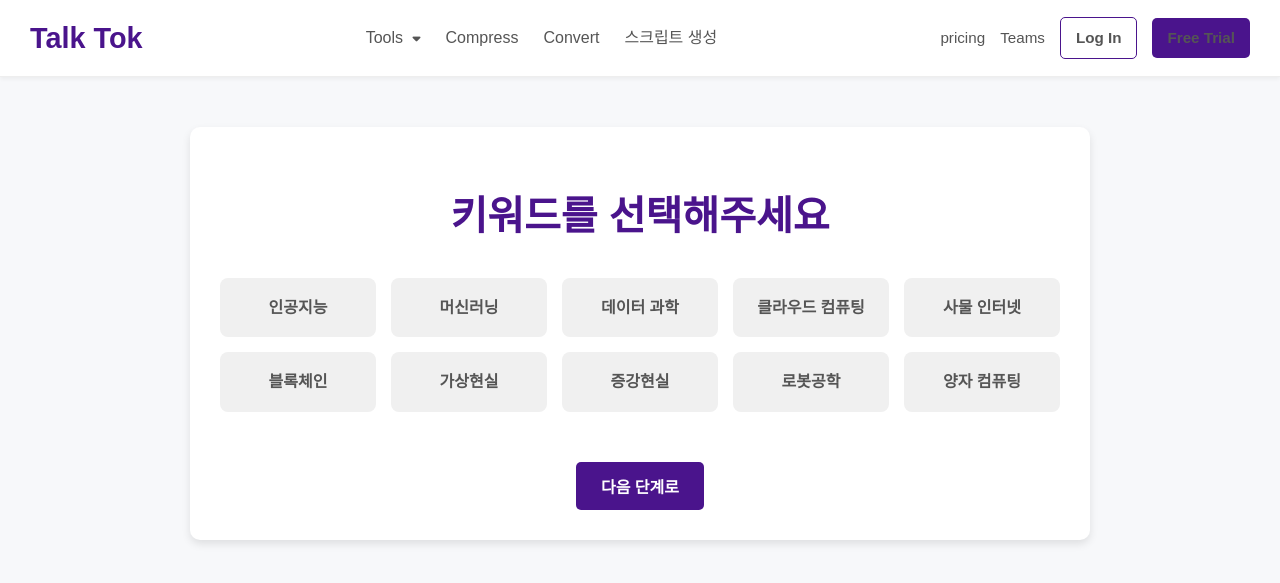
After one commit to haxxm/myMINI, a Flask app: page /script_generator/keywords in a window 1280 px wide. The commit adds this page. Shown: the top 583 px of the page. Run offline with Flask 3, Linux system fonts and the light colour scheme.

Commit message:
프론트 세번째 수정

```diff
--- a/app.py
+++ b/app.py
@@ -2,29 +2,26 @@ from flask import Flask, render_template, request, redirect, url_for, flash, ses
 from flask_sqlalchemy import SQLAlchemy
 from flask_login import LoginManager, UserMixin, login_user, logout_user, login_required, current_user
 from werkzeug.security import generate_password_hash, check_password_hash
-import os # 파일 경로 관리를 위해 추가
-import uuid # 비회원 세션 관리를 위해 추가
+import os
+import uuid
 
 app = Flask(__name__)
 
-# Flask 앱 설정
-app.config['SECRET_KEY'] = 'your_super_secret_key' # 세션을 위한 비밀 키 (아주 중요! 실제 배포 시에는 복잡하고 예측 불가능한 문자열로 변경하세요.)
-app.config['SQLALCHEMY_DATABASE_URI'] = 'sqlite:///site.db' # SQLite 데이터베이스 파일 경로
-app.config['SQLALCHEMY_TRACK_MODIFICATIONS'] = False # 변경 사항 추적 비활성화 (성능 향상)
+app.config['SECRET_KEY'] = 'your_super_secret_key'
+app.config['SQLALCHEMY_DATABASE_URI'] = 'sqlite:///site.db'
+app.config['SQLALCHEMY_TRACK_MODIFICATIONS'] = False
 
 db = SQLAlchemy(app)
 login_manager = LoginManager(app)
-login_manager.login_view = 'login' # 로그인 필요 시 리다이렉트할 라우트 이름
+login_manager.login_view = 'login'
 
-# 업로드 및 변환된 파일을 저장할 폴더 설정
 UPLOAD_FOLDER = 'uploads'
 CONVERTED_FOLDER = 'converted'
-os.makedirs(UPLOAD_FOLDER, exist_ok=True) # 폴더 없으면 생성
+os.makedirs(UPLOAD_FOLDER, exist_ok=True)
 os.makedirs(CONVERTED_FOLDER, exist_ok=True)
 app.config['UPLOAD_FOLDER'] = UPLOAD_FOLDER
 app.config['CONVERTED_FOLDER'] = CONVERTED_FOLDER
 
-# 사용자 모델 정의
 class User(db.Model, UserMixin):
     id = db.Column(db.Integer, primary_key=True)
     username = db.Column(db.String(20), unique=True, nullable=False)
@@ -43,31 +40,26 @@ class User(db.Model, UserMixin):
     def __repr__(self):
         return f"User('{self.username}', '{self.email}')"
 
-# Flask-Login의 사용자 로더 함수
 @login_manager.user_loader
 def load_user(user_id):
-    return db.session.get(User, int(user_id)) # Flask 2.3+ 부터는 get()을 사용
+    return db.session.get(User, int(user_id))
 
 # --- 메인 페이지 라우트 ---
 @app.route('/')
 def index():
-    # 비회원 사용량 추적을 위한 세션 초기화 및 전달
-    # 현재 로그인된 사용자가 아니라면, 세션에 'free_trial_count'를 확인하거나 초기화
     if not current_user.is_authenticated:
         if 'free_trial_count' not in session:
             session['free_trial_count'] = 0
-        # 최대 무료 사용 횟수
         MAX_FREE_TRIALS = 5
         remaining_trials = MAX_FREE_TRIALS - session['free_trial_count']
         return render_template('index.html', remaining_trials=remaining_trials, is_authenticated=False)
     else:
-        # 로그인된 사용자라면 제한 없음 (또는 다른 제한 정책)
         return render_template('index.html', is_authenticated=True)
 
 # --- 회원가입 라우트 ---
 @app.route('/register', methods=['GET', 'POST'])
 def register():
-    if current_user.is_authenticated: # 이미 로그인되어 있다면 대시보드로 리다이렉트
+    if current_user.is_authenticated:
         return redirect(url_for('dashboard'))
 
     if request.method == 'POST':
@@ -75,7 +67,6 @@ def register():
         email = request.form['email']
         password = request.form['password']
 
-        # 사용자명 또는 이메일이 이미 존재하는지 확인
         existing_user_username = db.session.execute(db.select(User).filter_by(username=username)).scalar_one_or_none()
         existing_user_email = db.session.execute(db.select(User).filter_by(email=email)).scalar_one_or_none()
 
@@ -87,7 +78,7 @@ def register():
             return redirect(url_for('register'))
 
         new_user = User(username=username, email=email)
-        new_user.set_password(password) # 비밀번호 해싱
+        new_user.set_password(password)
         db.session.add(new_user)
         db.session.commit()
         flash('회원가입이 완료되었습니다! 이제 로그인할 수 있습니다.', 'success')
@@ -97,58 +88,54 @@ def register():
 # --- 로그인 라우트 ---
 @app.route('/login', methods=['GET', 'POST'])
 def login():
-    if current_user.is_authenticated: # 이미 로그인되어 있다면 대시보드로 리다이렉트
+    if current_user.is_authenticated:
         return redirect(url_for('dashboard'))
 
     if request.method == 'POST':
         username = request.form['username']
         password = request.form['password']
-        remember = True if request.form.get('remember_me') else False # 'remember me' 체크박스
+        remember = True if request.form.get('remember_me') else False
 
         user = db.session.execute(db.select(User).filter_by(username=username)).scalar_one_or_none()
 
         if user and user.check_password(password):
             login_user(user, remember=remember)
             flash('로그인되었습니다!', 'success')
-            # 다음 페이지로 이동해야 할 경우 (예: 로그인 후 원래 가려던 페이지로)
             next_page = request.args.get('next')
-            return redirect(next_page or url_for('dashboard')) # 로그인 후 이동할 페이지 (dashboard 예시)
+            return redirect(next_page or url_for('dashboard'))
         else:
             flash('로그인 실패. 사용자명 또는 비밀번호를 확인해주세요.', 'danger')
     return render_template('login.html')
 
 # --- 로그아웃 라우트 ---
 @app.route('/logout')
-@login_required # 로그인된 사용자만 접근 가능
+@login_required
 def logout():
     logout_user()
     flash('로그아웃되었습니다.', 'info')
-    return redirect(url_for('index')) # 로그아웃 후 메인 페이지로 이동
+    return redirect(url_for('index'))
 
 # --- 대시보드 라우트 (로그인 필요) ---
 @app.route('/dashboard')
-@login_required # 이 페이지는 로그인된 사용자만 접근할 수 있습니다.
+@login_required
 def dashboard():
     return render_template('dashboard.html')
 
-# --- Word to PDF 변환 라우트 ---
+# --- PPT to PDF 변환 라우트 ---
 @app.route('/convert', methods=['POST'])
 def convert():
     MAX_FREE_TRIALS = 5
 
-    # 1. 사용량 제한 확인
     if not current_user.is_authenticated:
-        # 비회원인 경우
         if 'free_trial_count' not in session:
             session['free_trial_count'] = 0
 
         if session['free_trial_count'] >= MAX_FREE_TRIALS:
             flash(f'무료 사용 횟수({MAX_FREE_TRIALS}회)를 모두 소진했습니다. 더 많은 변환을 위해 로그인하거나 유료 버전을 구매해주세요.', 'danger')
-            return redirect(url_for('index')) # 또는 로그인/결제 페이지로 리다이렉트
+            return redirect(url_for('index'))
 
-        session['free_trial_count'] += 1 # 사용 횟수 증가
+        session['free_trial_count'] += 1
 
-    # 2. 파일 처리
     if 'file' not in request.files:
         flash('파일이 업로드되지 않았습니다.', 'danger')
         return redirect(url_for('index'))
@@ -159,25 +146,22 @@ def convert():
         return redirect(url_for('index'))
 
     if file:
-        # 파일 확장자 검사 (Word 파일만 허용)
         filename = file.filename
-        if not (filename.endswith('.doc') or filename.endswith('.docx')):
-            flash('Word 파일 (.doc, .docx)만 업로드할 수 있습니다.', 'danger')
+        if not (filename.endswith('.ppt') or filename.endswith('.pptx')):
+            flash('PPT 파일 (.ppt, .pptx)만 업로드할 수 있습니다.', 'danger')
             return redirect(url_for('index'))
 
-        # 안전한 파일명 생성 및 저장
-        unique_filename = str(uuid.uuid4()) + os.path.splitext(filename)[1] # 고유한 파일명
+        unique_filename = str(uuid.uuid4()) + os.path.splitext(filename)[1]
         filepath = os.path.join(app.config['UPLOAD_FOLDER'], unique_filename)
         file.save(filepath)
 
-        # 3. Word to PDF 변환 (이 부분이 핵심이자 가장 어려운 부분)
         converted_pdf_filename = os.path.splitext(unique_filename)[0] + '.pdf'
         converted_pdf_filepath = os.path.join(app.config['CONVERTED_FOLDER'], converted_pdf_filename)
 
         # --- 임시 더미 PDF 파일 생성 (실제 변환 기능이 없을 때 테스트용) ---
         try:
             with open(converted_pdf_filepath, 'w') as f:
-                f.write(f"This is a dummy PDF for {filename}. (Converted from Word to PDF)\n")
+                f.write(f"This is a dummy PDF for {filename}. (Converted from PPT to PDF)\n")
                 f.write(f"Original file: {filename}\n")
                 f.write(f"Converted at: {os.path.basename(converted_pdf_filepath)}\n")
             print(f"DEBUG: Dummy PDF created at {converted_pdf_filepath}")
@@ -186,7 +170,6 @@ def convert():
             os.remove(filepath)
             return redirect(url_for('index'))
 
-        # 4. 변환된 파일 정보를 세션에 저장하고 결과 페이지로 리다이렉트
         session['converted_file_info'] = {
             'original_filename': filename,
             'converted_filename': converted_pdf_filename
@@ -200,10 +183,9 @@ def convert():
 # --- 변환 결과 페이지 라우트 ---
 @app.route('/converted_result')
 def converted_result():
-    converted_file_info = session.pop('converted_file_info', None) # 세션에서 정보 가져오고 삭제
+    converted_file_info = session.pop('converted_file_info', None)
 
     if not converted_file_info:
-        # 변환 정보가 없으면 메인 페이지로 리다이렉트
         flash('변환 결과 정보가 없습니다. 다시 시도해주세요.', 'danger')
         return redirect(url_for('index'))
 
@@ -217,22 +199,111 @@ def converted_result():
 # --- 변환된 파일 다운로드 라우트 ---
 @app.route('/download/<filename>')
 def download_file(filename):
-    # 파일 경로가 안전한지 확인하는 로직 추가 필요 (os.path.join, send_from_directory 등)
-    # 여기서는 간단히 join을 사용하지만, 실제로는 send_from_directory를 권장합니다.
     filepath = os.path.join(app.config['CONVERTED_FOLDER'], filename)
 
-    # 파일이 존재하는지 확인
     if os.path.exists(filepath):
         return send_file(filepath, as_attachment=True, download_name=filename)
     else:
         flash('요청하신 파일을 찾을 수 없습니다.', 'danger')
         return redirect(url_for('index'))
 
+# --- 새로운 기능: 스크립트 생성 시작 (키워드 선택) ---
+@app.route('/script_generator/keywords', methods=['GET', 'POST'])
+def keyword_select():
+    # 예시 키워드 목록
+    keywords = [
+        '인공지능', '머신러닝', '데이터 과학', '클라우드 컴퓨팅', '사물 인터넷',
+        '블록체인', '가상현실', '증강현실', '로봇공학', '양자 컴퓨팅'
+    ]
+    if request.method == 'POST':
+        selected_keywords = request.form.getlist('keywords') # 여러 개 선택 가능
+        if not selected_keywords:
+            flash('키워드를 하나 이상 선택해주세요.', 'danger')
+            return redirect(url_for('keyword_select'))
+
+        session['selected_keywords'] = selected_keywords
+        flash(f'선택된 키워드: {", ".join(selected_keywords)}', 'success')
+        return redirect(url_for('script_option')) # 다음 단계로 이동
+
+    return render_template('keyword_select.html', keywords=keywords)
+
+# --- 새로운 기능: 스크립트 옵션 선택 (서론/본론/결론) ---
+@app.route('/script_generator/options', methods=['GET', 'POST'])
+def script_option():
+    selected_keywords = session.get('selected_keywords')
+    if not selected_keywords:
+        flash('먼저 키워드를 선택해주세요.', 'danger')
+        return redirect(url_for('keyword_select'))
+
+    if request.method == 'POST':
+        intro_option = request.form.get('intro_option')
+        body_option = request.form.get('body_option')
+        conclusion_option = request.form.get('conclusion_option')
+
+        # 선택된 옵션들을 세션에 저장
+        session['script_options'] = {
+            'intro': intro_option,
+            'body': body_option,
+            'conclusion': conclusion_option
+        }
+        flash('스크립트 옵션이 저장되었습니다.', 'success')
+        return redirect(url_for('script_result')) # 다음 단계로 이동
+
+    # 예시 옵션들
+    intro_options = ['흥미로운 질문으로 시작', '최신 트렌드 언급', '문제 제기']
+    body_options = ['사례 연구 포함', '기술적 설명 강조', '미래 전망 제시']
+    conclusion_options = ['핵심 요약 및 제언', '청중에게 질문 던지기', '긍정적 비전 제시']
+
+    return render_template('script_option.html',
+                           selected_keywords=selected_keywords,
+                           intro_options=intro_options,
+                           body_options=body_options,
+                           conclusion_options=conclusion_options)
+
+# --- 새로운 기능: 완성된 대본 보여주기 ---
+@app.route('/script_generator/result')
+def script_result():
+    selected_keywords = session.get('selected_keywords')
+    script_options = session.get('script_options')
+
+    if not selected_keywords or not script_options:
+        flash('스크립트 생성에 필요한 정보가 부족합니다. 다시 시작해주세요.', 'danger')
+        return redirect(url_for('keyword_select'))
+
+    # --- 대본 생성 로직 (PLACEHOLDER) ---
+    # 실제로는 여기에 LLM API 호출 등을 통해 대본을 생성하는 코드가 들어갑니다.
+    # 여기서는 선택된 키워드와 옵션을 기반으로 간단한 더미 대본을 생성합니다.
+    generated_script = f"""
+    --- 대본 시작 ---
+
+    **서론:**
+    선택된 서론 옵션: "{script_options.get('intro', '없음')}"
+    오늘 우리는 "{', '.join(selected_keywords)}"에 대해 이야기할 것입니다.
+
+    **본론:**
+    선택된 본론 옵션: "{script_options.get('body', '없음')}"
+    "{', '.join(selected_keywords)}"의 핵심 개념과 중요성을 설명합니다.
+    관련 사례를 들어 내용을 구체화합니다.
+
+    **결론:**
+    선택된 결론 옵션: "{script_options.get('conclusion', '없음')}"
+    "{', '.join(selected_keywords)}"에 대한 논의를 요약하고, 미래 방향성을 제시합니다.
+
+    --- 대본 끝 ---
+    """
+
+    # 세션 정보는 결과 페이지를 보여준 후 삭제 (선택 사항)
+    # session.pop('selected_keywords', None)
+    # session.pop('script_options', None)
+
+    return render_template('script_result.html',
+                           generated_script=generated_script,
+                           selected_keywords=selected_keywords,
+                           script_options=script_options)
+
 
 # --- 데이터베이스 생성 (최초 1회만 실행) ---
 if __name__ == '__main__':
-    # 이 부분을 실행하기 전에 app.py 파일을 저장하고 터미널에서 `python app.py`를 실행하세요.
-    # 그 후 앱을 종료하고 아래 두 줄의 주석을 해제하고 다시 실행하면 database가 생성됩니다.
     with app.app_context():
-       db.create_all() # 데이터베이스 파일 및 테이블 생성
+       db.create_all()
     app.run(debug=True)
--- a/static/css/style.css
+++ b/static/css/style.css
@@ -140,6 +140,11 @@ h1 {
     border: 2px dashed rgba(255,255,255,0.3); /* 점선 테두리 */
 }
 
+.upload-area.drag-over {
+    background-color: #7b3bdc;
+    border-color: #fff;
+}
+
 .document-icon {
     font-size: 4em; /* 아이콘 크기 */
     margin-bottom: 30px;
@@ -171,6 +176,13 @@ h1 {
 .upload-area p {
     font-size: 1.1em;
     color: rgba(255,255,255,0.8); /* 옅은 흰색 텍스트 */
+}
+
+
+.file-info {
+    margin-top: 10px;
+    font-size: 0.9em;
+    color: #fff;
 }
 
 /* 푸터 (스크린샷에 없지만, 기본적인 푸터 스타일) */
@@ -237,3 +249,23 @@ footer {
 .main-nav li:hover .dropdown-menu {
     display: block;
 } */
+
+@media (max-width: 600px) {
+    header {
+        flex-direction: column;
+        align-items: flex-start;
+    }
+    .main-nav ul {
+        flex-direction: column;
+        gap: 10px;
+        margin-top: 10px;
+    }
+    .upload-area {
+        padding: 60px 20px;
+        min-height: 200px;
+    }
+    .choose-files-btn {
+        width: 100%;
+        justify-content: center;
+    }
+}
--- /dev/null
+++ b/templates/keyword_select.html
@@ -0,0 +1,166 @@
+<!DOCTYPE html>
+<html lang="ko">
+<head>
+    <meta charset="UTF-8">
+    <meta name="viewport" content="width=device-width, initial-scale=1.0">
+    <title>키워드 선택 - Talk Tok</title>
+    <link rel="stylesheet" href="{{ url_for('static', filename='css/style.css') }}">
+    <link rel="stylesheet" href="https://cdnjs.cloudflare.com/ajax/libs/font-awesome/6.0.0-beta3/css/all.min.css">
+    <style>
+        /* 공통 스타일 (style.css에도 추가 가능) */
+        .container {
+            max-width: 900px;
+            margin: 50px auto;
+            padding: 30px;
+            background-color: #fff;
+            border-radius: 10px;
+            box-shadow: 0 4px 8px rgba(0,0,0,0.1);
+            text-align: center;
+        }
+        .container h1 {
+            color: #4a148c;
+            margin-bottom: 30px;
+        }
+        .container .btn {
+            display: inline-block;
+            padding: 12px 25px;
+            background-color: #4a148c;
+            color: #fff;
+            border-radius: 5px;
+            text-decoration: none;
+            font-weight: bold;
+            transition: background-color 0.3s ease;
+            margin-top: 20px;
+        }
+        .container .btn:hover {
+            background-color: #6a1ba3;
+        }
+        .flash-messages {
+            list-style: none;
+            padding: 0;
+            margin-bottom: 20px;
+        }
+        .flash-messages li {
+            padding: 10px;
+            margin-bottom: 10px;
+            border-radius: 5px;
+            font-size: 0.9em;
+            text-align: center;
+        }
+        .flash-messages li.success {
+            background-color: #d4edda;
+            color: #155724;
+            border-color: #c3e6cb;
+        }
+        .flash-messages li.danger {
+            background-color: #f8d7da;
+            color: #721c24;
+            border-color: #f5c6cb;
+        }
+        .flash-messages li.info {
+            background-color: #d1ecf1;
+            color: #0c5460;
+            border-color: #bee5eb;
+        }
+
+        /* 키워드 선택 페이지 전용 스타일 */
+        .keyword-grid {
+            display: grid;
+            grid-template-columns: repeat(auto-fit, minmax(150px, 1fr));
+            gap: 15px;
+            margin-bottom: 30px;
+            justify-content: center;
+        }
+        .keyword-item {
+            background-color: #f0f0f0;
+            padding: 15px;
+            border-radius: 8px;
+            cursor: pointer;
+            transition: background-color 0.3s ease, border-color 0.3s ease;
+            border: 2px solid transparent;
+            font-weight: bold;
+            color: #555;
+        }
+        .keyword-item:hover {
+            background-color: #e0e0e0;
+        }
+        .keyword-item.selected {
+            background-color: #e6e6fa; /* 연한 보라색 */
+            border-color: #4a148c; /* 진한 보라색 테두리 */
+            color: #4a148c;
+        }
+        .keyword-item input[type="checkbox"] {
+            display: none; /* 체크박스 숨기기 */
+        }
+    </style>
+</head>
+<body>
+    <header>
+        <div class="logo">Talk Tok</div>
+        <nav class="main-nav">
+            <ul>
+                <li><a href="#">Tools <i class="fas fa-caret-down"></i></a></li>
+                <li><a href="#">Compress</a></li>
+                <li><a href="#">Convert</a></li>
+                <li><a href="{{ url_for('keyword_select') }}">스크립트 생성</a></li> <!-- 스크립트 생성 링크 추가 -->
+            </ul>
+        </nav>
+        <div class="user-nav">
+            {% if current_user.is_authenticated %}
+                <a href="{{ url_for('dashboard') }}">환영합니다, {{ current_user.username }}님!</a>
+                <a href="{{ url_for('logout') }}" class="login-btn">로그아웃</a>
+            {% else %}
+                <a href="#">pricing</a>
+                <a href="#">Teams</a>
+                <a href="{{ url_for('login') }}" class="login-btn">Log In</a>
+                <a href="{{ url_for('register') }}" class="free-trial-btn">Free Trial</a>
+            {% endif %}
+        </div>
+    </header>
+
+    <main>
+        <div class="container">
+            <h1>키워드를 선택해주세요</h1>
+            {% with messages = get_flashed_messages(with_categories=true) %}
+                {% if messages %}
+                    <ul class="flash-messages">
+                        {% for category, message in messages %}
+                            <li class="{{ category }}">{{ message }}</li>
+                        {% endfor %}
+                    </ul>
+                {% endif %}
+            {% endwith %}
+
+            <form method="POST">
+                <div class="keyword-grid">
+                    {% for keyword in keywords %}
+                        <label class="keyword-item">
+                            <input type="checkbox" name="keywords" value="{{ keyword }}">
+                            {{ keyword }}
+                        </label>
+                    {% endfor %}
+                </div>
+                <button type="submit" class="btn">다음 단계로</button>
+            </form>
+        </div>
+    </main>
+
+    <script>
+        document.addEventListener('DOMContentLoaded', () => {
+            const keywordItems = document.querySelectorAll('.keyword-item');
+            keywordItems.forEach(item => {
+                item.addEventListener('click', () => {
+                    const checkbox = item.querySelector('input[type="checkbox"]');
+                    checkbox.checked = !checkbox.checked; // 체크박스 상태 토글
+                    item.classList.toggle('selected', checkbox.checked); // 'selected' 클래스 토글
+                });
+                // 페이지 로드 시 이미 체크된 상태라면 'selected' 클래스 추가
+                const checkbox = item.querySelector('input[type="checkbox"]');
+                if (checkbox.checked) {
+                    item.classList.add('selected');
+                }
+            });
+        });
+    </script>
+</body>
+</html>
```
Also changed, not shown: static/css/js/script.js (+14 -2 lines), templates/index.html (+9 -5 lines), templates/script_option.html (added, +201 -0 lines), templates/script_result.html (added, +147 -0 lines).
